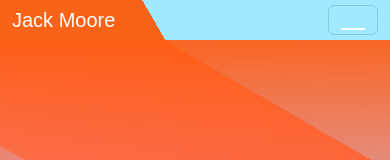
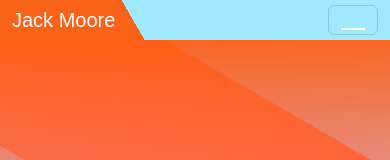
Before and after one commit to JM00re99/Portfolio, a React (Create React App) app: page / in a window 390 px wide. Shown: the top 160 px of the page. Built offline with nearby package versions, Linux system fonts and the light colour scheme.

Commit message:
Update App.css

```diff
--- a/src/App.css
+++ b/src/App.css
@@ -84,12 +84,12 @@ nav.navbar.scrolled {
     top: 0;
     z-index: 9999;
     transition: 0.32s ease-in-out;
-    background: linear-gradient(60deg, #f96318, #f96318 40%, #a0e9ff 40%, #a0e9ff);
+    background: linear-gradient(60deg, #f96318, #f96318 35%, #a0e9ff 35%, #a0e9ff);
   }
 
   nav.navbar.scrolled {
     padding: 0;
-    background: linear-gradient(60deg, #f96318, #f96318 40%, #a0e9ff 40%, #a0e9ff);
+    background: linear-gradient(60deg, #f96318, #f96318 35%, #a0e9ff 35%, #a0e9ff);
   }
 }
 
@@ -534,6 +534,13 @@ border-right: 0.08em solid #666;
   background: linear-gradient(60deg, #a0e9ff, #a0e9ff 20%, #f96318 20%, #f96318);
 }
 
+@media (max-width: 767px) {
+  padding-top: .6% ;
+  transition: 0.32 ease-in-out;
+  background: linear-gradient(60deg, #a0e9ff, #a0e9ff 40%, #f96318 40%, #f96318);
+
+}
+
 .Footer h5{
   margin-left: 10%;
   color:#00244b;
```
